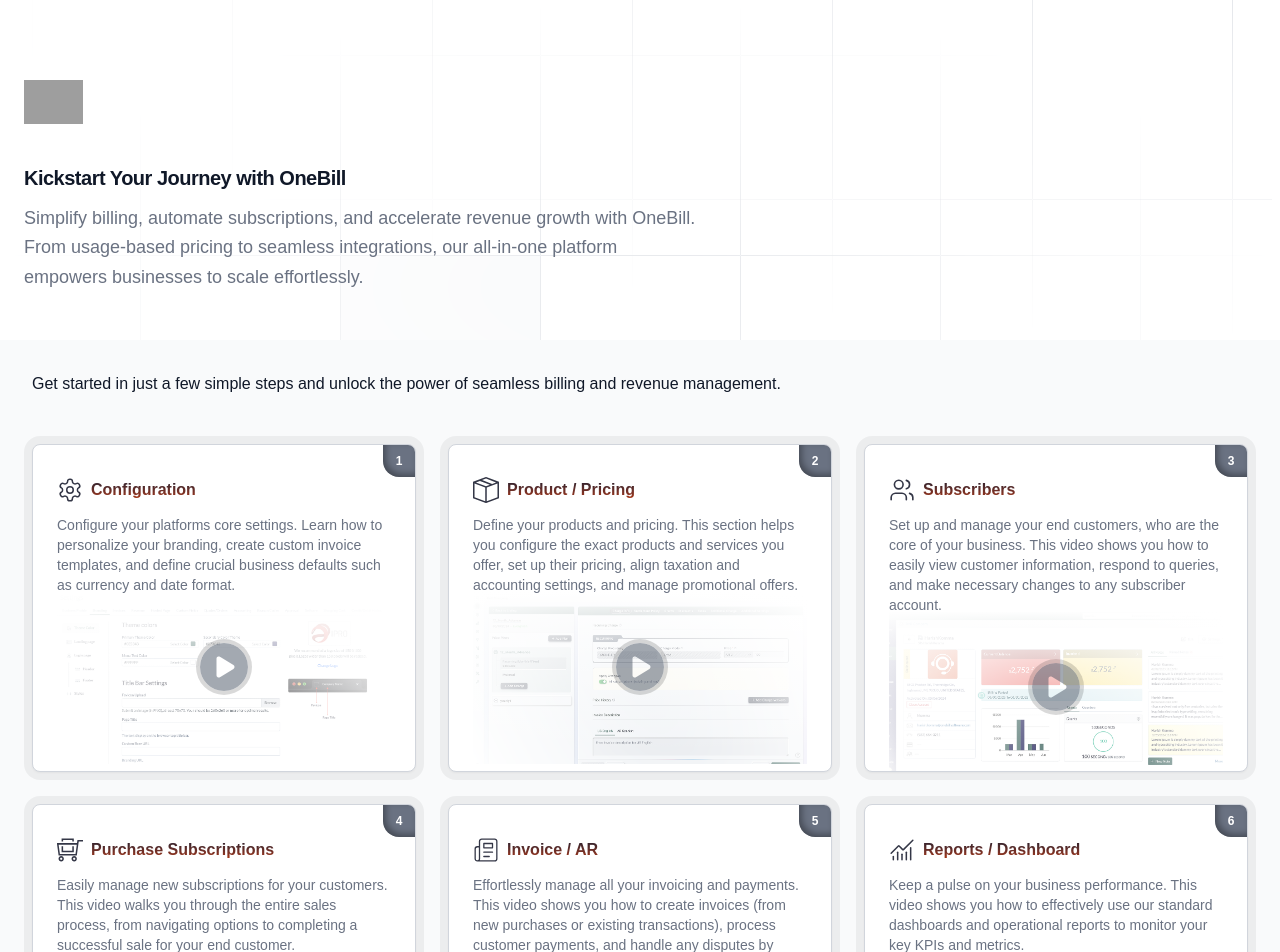
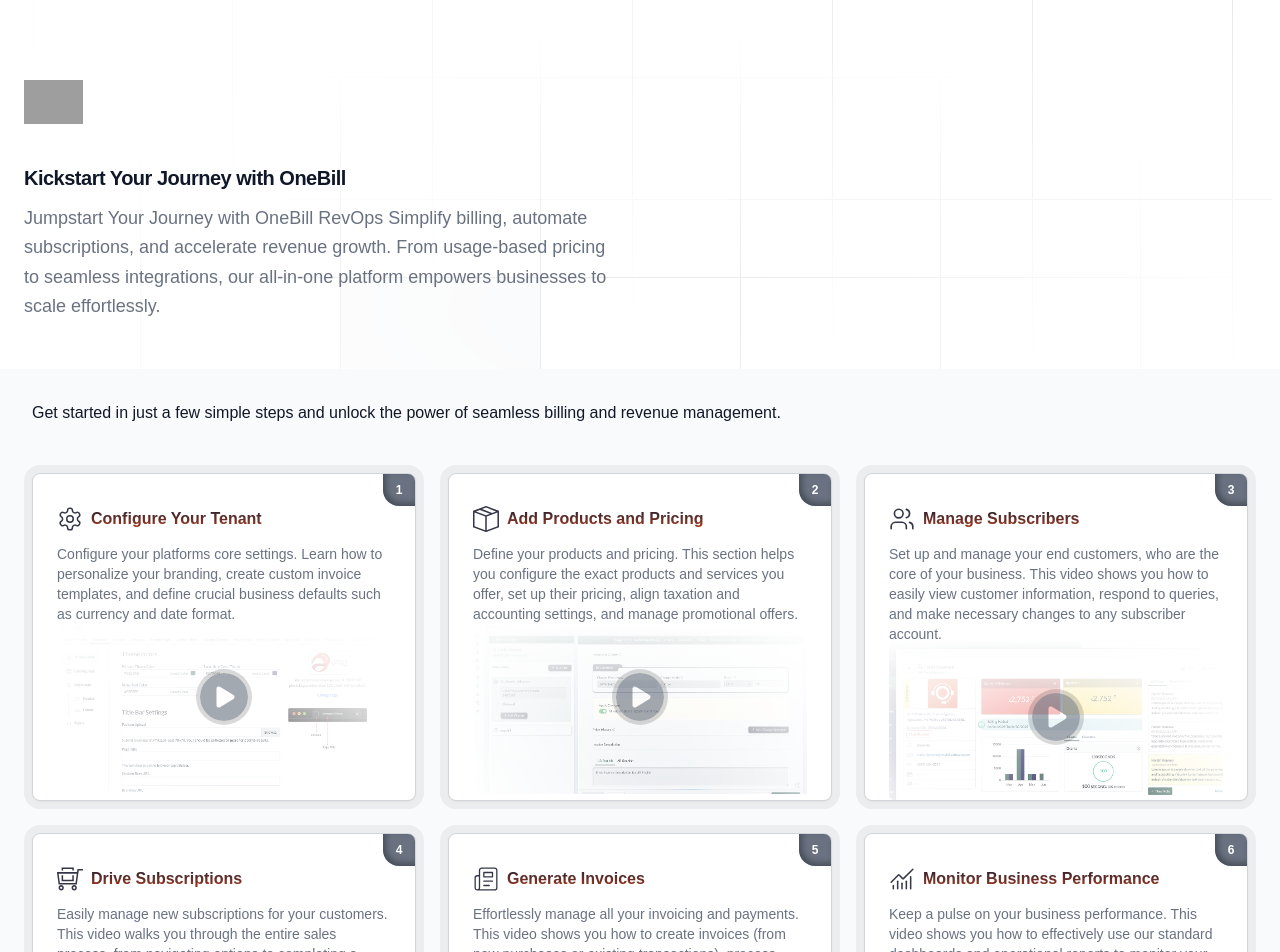
Before and after one commit to OneBill-Software-Inc/uxdemo, a Next.js app: page / in a window 1280 px wide. Shown: the top 952 px of the page. Built offline with nearby package versions, Linux system fonts and the light colour scheme; grey boxes are pictures that could not be loaded.

Commit message:
Update card titles and hero text for clarity
Revised card titles in cData.js for improved clarity and user guidance. Updated hero section text in Hero.js to better reflect the platform's RevOps focus. Adjusted transition durations and class names in Cards.js for more consistent UI behavior.

```diff
--- a/app/components/Cards.js
+++ b/app/components/Cards.js
@@ -15,20 +15,20 @@
           {cards.map((card) => (
             <div
               key={card.id}
-              className="group relative overflow-hidden space-y-3 rounded-lg ring-8 hover:ring-6 hover:ring-orange-500/10 hover:border-orange-300/50 ring-black/5 border border-gray-300 bg-white px-6 pt-8 shadow-xs hover:shadow-md transition-all duration-700 focus-within:ring-2 focus-within:ring-orange-500 focus-within:ring-offset-2"
+              className="group relative overflow-hidden space-y-3 rounded-lg ring-8 hover:ring-6 hover:ring-orange-500/10 hover:border-orange-300/50 ring-black/5 border border-gray-300 bg-white px-6 pt-8 shadow-xs hover:shadow-md transition-all duration-300 focus-within:ring-2 focus-within:ring-orange-500 focus-within:ring-offset-2"
             >
               <div className="flex justify-between">
                 <div className="text-md font-bold gap-2 flex items-center bg-linear-to-b from-slate-900 to-orange-700 bg-clip-text text-transparent">
                   {card.icons} {card.title}
                 </div>
-                <div className=" absolute top-0 right-0 w-8 h-8 bg-gray-500 text-white text-xs font-bold rounded-bl-2xl flex items-center justify-center group-hover:bg-orange-500 transition-all" style={{"box-shadow": "inset 3px -3px 6px #00000055"}}>{card.id} </div>
+                <div className=" absolute top-0 right-0 w-8 h-8 bg-gray-500 text-white text-xs font-bold rounded-bl-2xl group-hover:text-lgflex flex items-center justify-center group-hover:bg-orange-500 transition-all" style={{"box-shadow": "inset 3px -3px 6px #00000055"}}>{card.id} </div>
               </div>
               <div className=" relative z-10">
                 <p className="text-sm text-gray-500">{card.text}</p>
               </div>
 
               <div className="h-40 relative z-0 ">
-                <div className="absolute inset-0 group-hover:-top-1 transition-all duration-700 flex justify-center items-center bg-linear-to-b from-white to-transparent z-50 group-hover:scale-105">
+                <div className="absolute inset-0 group-hover:-top-1 transition-all duration-300 flex justify-center items-center bg-linear-to-b from-white to-transparent z-50 group-hover:scale-105">
                   <div className="relative">
                     <ModalVideo videoId={card.videoId} title={card.title} />
                   </div>
--- a/app/components/Hero.js
+++ b/app/components/Hero.js
@@ -40,7 +40,8 @@
             Kickstart Your Journey with OneBill
             </h1>
             <p className="mt-3 text-pretty text-lg/relaxed font-medium text-gray-500">
-            Simplify billing, automate subscriptions, and accelerate revenue growth with OneBill. From usage-based pricing to seamless integrations, our all-in-one platform empowers businesses to scale effortlessly.
+            Jumpstart Your Journey with OneBill RevOps
+ Simplify billing, automate subscriptions, and accelerate revenue growth. From usage-based pricing to seamless integrations, our all-in-one platform empowers businesses to scale effortlessly.
             </p>
             <div className="pt-16 hidden">
             <img
--- a/app/data/cData.js
+++ b/app/data/cData.js
@@ -6,7 +6,7 @@
 
   {
     id: 1,
-    title: 'Configuration',
+    title: 'Configure Your Tenant',
     text: 'Configure your platforms core settings. Learn how to personalize your branding, create custom invoice templates, and define crucial business defaults such as currency and date format.',
     imgUrl: './images/config.png',
     videoId: 'jxvjivvqytjj',
@@ -15,7 +15,7 @@
   },
   {
     id: 2,
-    title: 'Product / Pricing',
+    title: 'Add Products and Pricing',
     text: 'Define your products and pricing. This section helps you configure the exact products and services you offer, set up their pricing, align taxation and accounting settings, and manage promotional offers.',
     imgUrl: './images/Product.png',
     videoId: 'pscofr9lrgch',
@@ -24,7 +24,7 @@
   },
    {
     id: 3,
-    title: 'Subscribers',
+    title: 'Manage Subscribers',
     text: 'Set up and manage your end customers, who are the core of your business. This video shows you how to easily view customer information, respond to queries, and make necessary changes to any subscriber account.',
     imgUrl: './images/oneview.png',
     videoId: 'iov7sxwwbdkw',
@@ -34,7 +34,7 @@
 
   {
     id: 4,
-    title: 'Purchase Subscriptions',
+    title: 'Drive Subscriptions',
     text: 'Easily manage new subscriptions for your customers. This video walks you through the entire sales process, from navigating options to completing a successful sale for your end customer.',
     imgUrl: './images/order.png',
     videoId: 'vbp5peqcmhrd',
@@ -44,7 +44,7 @@
 
   {
     id: 5,
-    title: 'Invoice / AR',
+    title: 'Generate Invoices',
     text: 'Effortlessly manage all your invoicing and payments. This video shows you how to create invoices (from new purchases or existing transactions), process customer payments, and handle any disputes by applying credit or debit adjustments.',
     imgUrl: './images/ar.png',
     videoId: 'zmx5fwzdq9pb',
@@ -54,7 +54,7 @@
 
   {
     id: 6,
-    title: 'Reports / Dashboard',
+    title: 'Monitor Business Performance',
     text: 'Keep a pulse on your business performance. This video shows you how to effectively use our standard dashboards and operational reports to monitor your key KPIs and metrics.',
    imgUrl: './images/reports.png',
    videoId: 'vhozxn2dkkiz',
```
